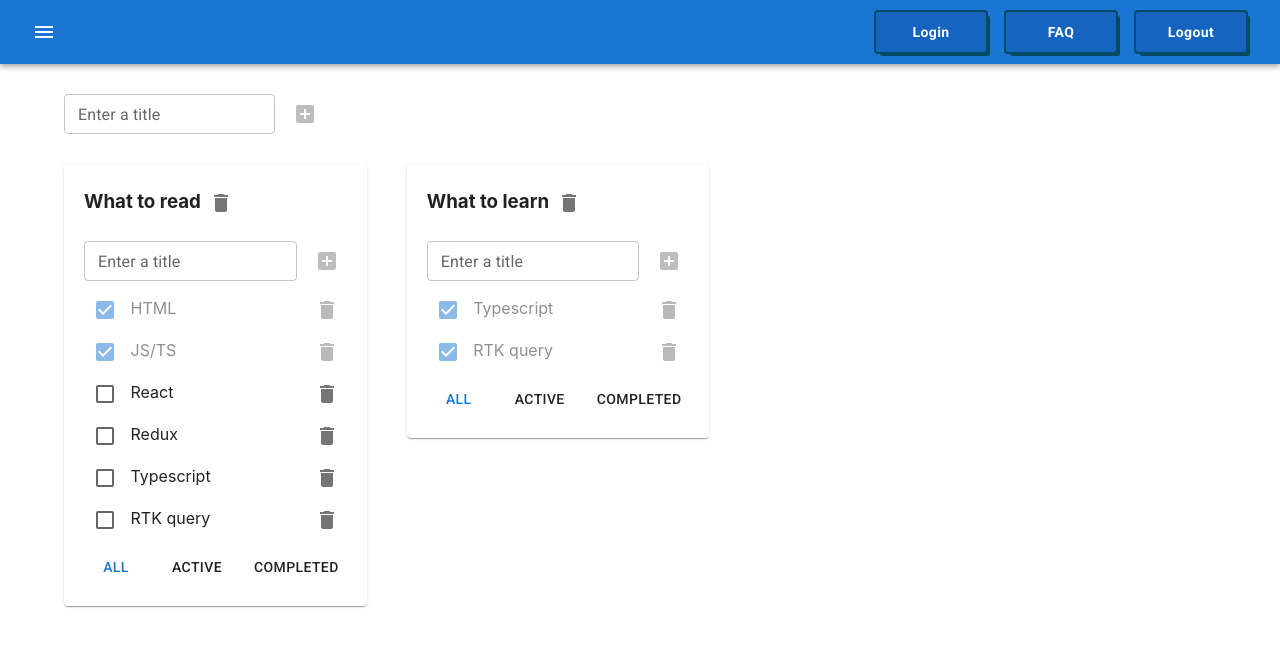
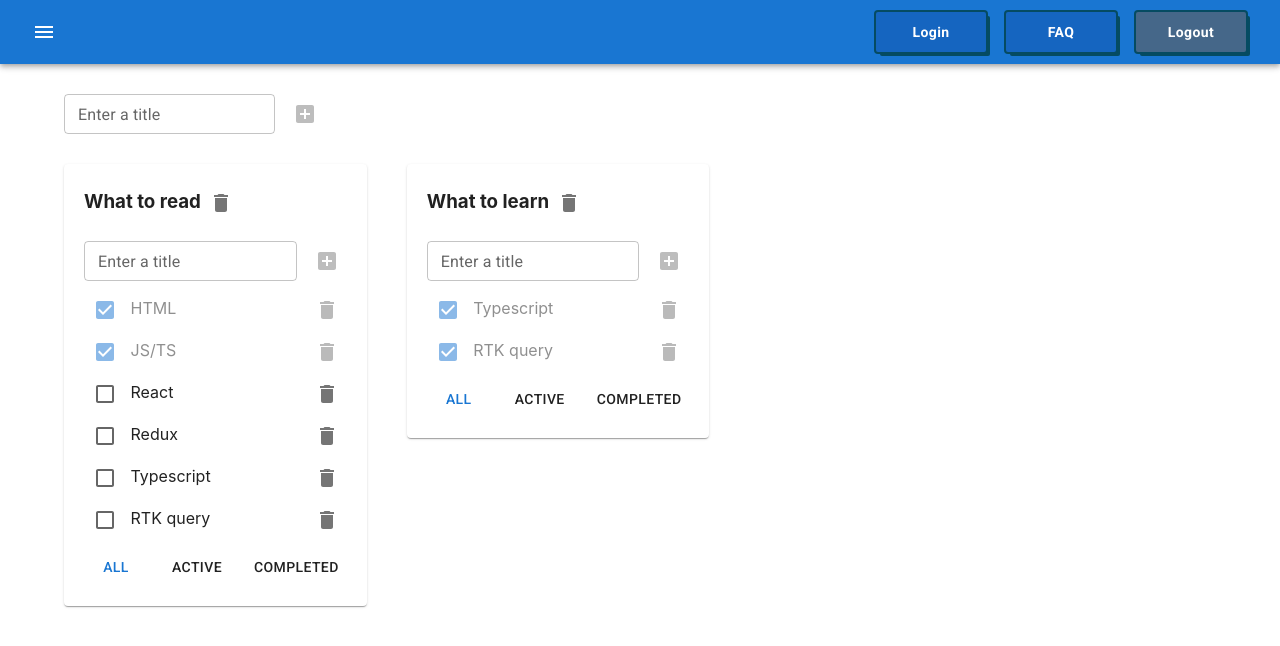
Before and after one commit to 0lgaP1/todolist, a React (Create React App) app in the folder 1-todolist/: page / in a window 1280 px wide. Shown: the top 646 px of the page. Built offline with nearby package versions, Linux system fonts and the light colour scheme.

Commit message:
Styled arg-s to MenuButton

```diff
--- a/1-todolist/src/App.tsx
+++ b/1-todolist/src/App.tsx
@@ -136,7 +136,7 @@ function App() {
                     <div>
                     <MenuButton >Login</MenuButton>
                     <MenuButton >FAQ</MenuButton>
-                    <MenuButton >Logout</MenuButton>
+                    <MenuButton background={'#456789'}>Logout</MenuButton>
                     </div>
                 </Toolbar>
             </AppBar>
--- a/1-todolist/src/MenuButton.tsx
+++ b/1-todolist/src/MenuButton.tsx
@@ -1,7 +1,11 @@
 import { styled } from '@mui/material/styles'
 import Button from '@mui/material/Button'
 
-export const MenuButton = styled(Button)({
+type MenuButtonProps = {
+    background?: string
+}
+
+export const MenuButton = styled(Button)<MenuButtonProps>( ({background}) => ({
     minWidth: '110px',
     fontWeight: 'bold',
     boxShadow: '0 0 0 2px #054B62, 4px 4px 0 0 #054B62',
@@ -10,5 +14,5 @@ export const MenuButton = styled(Button)({
     margin: '0 10px',
     padding: '8px 24px',
     color: '#ffffff',
-    background: '#1565c0',
-})
+    background: background || '#1565c0',
+}))
```
